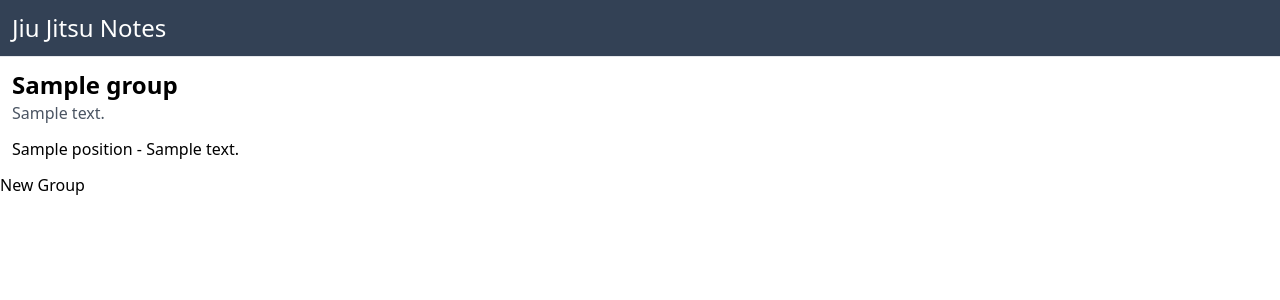
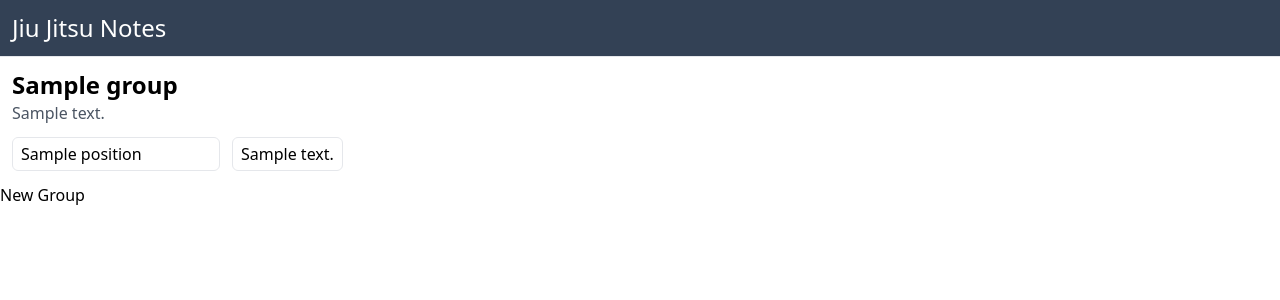
Before and after one commit to matt-plank/jiu-jitsu-notes-2, a FastAPI app: page /groups/ in a window 1280 px wide. Shown: the top 300 px of the page. Run offline with FastAPI, Linux system fonts and the light colour scheme; tables that the repository leaves empty hold one stand-in row (values such as "Sample post"); style sheets or scripts are compiled from the project's sources; some libraries are stand-ins or nearby versions.

Commit message:
Improved styling of positions

```diff
--- a/templates/components/position/static.html
+++ b/templates/components/position/static.html
@@ -2,6 +2,8 @@
   hx-get="/positions/{{ position.id }}/edit"
   hx-swap="outerHTML"
   hx-trgger="click"
+  class="flex gap-3 overflow-x-auto overflow-y-visible relative"
 >
-  <p>{{ position.name }} - {{ position.description }}</p>
+  <p class="border px-2 p-1 rounded-md min-w-[13rem] whitespace-nowrap">{{ position.name }}</p>
+  <p class="border px-2 p-1 rounded-md whitespace-nowrap">{{ position.description }}</p>
 </div>
--- a/templates/pages/all_groups.html
+++ b/templates/pages/all_groups.html
@@ -15,7 +15,7 @@
       {% for group in groups %}
         {% include "components/group/static.html" %}
 
-        <div>
+        <div class="flex flex-col gap-2">
           {% for position in group.positions %}
             {% include 'components/position/static.html' %}
           {% endfor %}
```
Also changed, not shown: templates/components/position/editable.html (+4 -3 lines).
